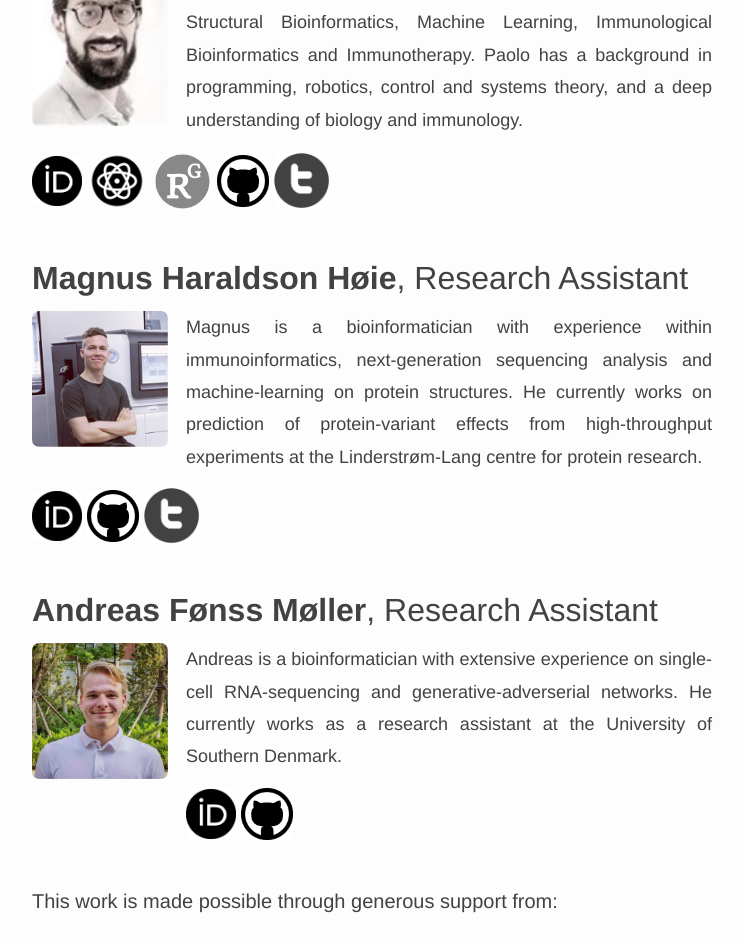
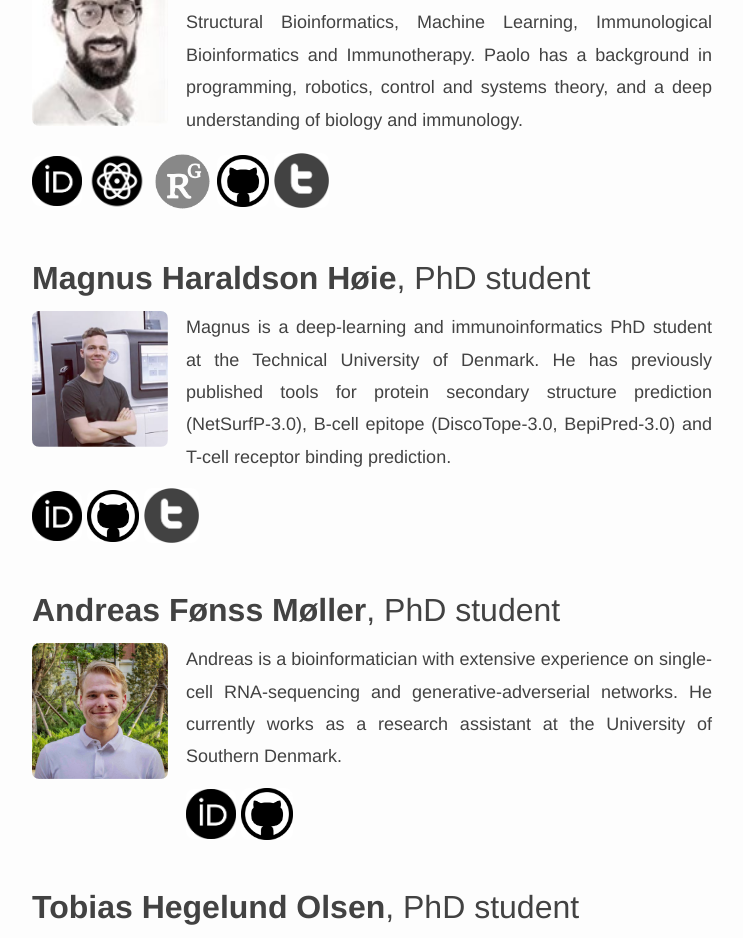
Before and after one commit to biodatascience101/BioDataScience101.github.io, a Jekyll site: the page built from _pages/about/index.md, in a window 1280 px wide and 1400 px high, scrolled down 897 px. Shown: the top 938 px of the window, without its empty margins (268-1011 px from the left). Built offline with Jekyll 4.4.1, drawn with Linux system fonts in a browser that asks for light colours; nearby versions of some CDN libraries; some of the changed text lies outside the part shown; grey boxes are pictures that could not be loaded.

Commit message:
Update team.yml

```diff
--- a/_data/team.yml
+++ b/_data/team.yml
@@ -18,24 +18,38 @@
 - name: Magnus Haraldson Høie
   is_pi: False
   is_current: True
-  position: Research Assistant
+  position: PhD student
   orcid:  http://opig.stats.ox.ac.uk/members
   github: https://github.com/Magnushhoie
   twitter: https://twitter.com/magnushoie
   bio: >
-    Magnus is a bioinformatician with experience within immunoinformatics,
-    next-generation sequencing analysis and machine-learning on protein structures. He currently works on prediction of
-    protein-variant effects from high-throughput experiments at the Linderstrøm-Lang centre for protein research.
+    Magnus is a deep-learning and immunoinformatics PhD student at the Technical University of Denmark.
+    He has previously published tools for protein secondary structure prediction (NetSurfP-3.0),
+    B-cell epitope (DiscoTope-3.0, BepiPred-3.0) and T-cell receptor binding prediction.
 
   photo: team/magnus_profile3.jpg
 
 - name: Andreas Fønss Møller
   is_pi: False
   is_current: True
-  position: Research Assistant
+  position: PhD student
   orcid:  https://orcid.org/0000-0002-4073-5568
   github: https://github.com/foenssmoeller
   bio: >
     Andreas is a bioinformatician with extensive experience on single-cell RNA-sequencing and
     generative-adverserial networks. He currently works as a research assistant at the University of Southern Denmark.
   photo: team/andreas_profile.jpg
+
+- name: Tobias Hegelund Olsen
+  is_pi: False
+  is_current: True
+  position: PhD student
+  orcid:  http://opig.stats.ox.ac.uk/members
+  github: https://github.com/Magnushhoie
+  twitter: https://twitter.com/magnushoie
+  bio: >
+    Tobias is an experienced bioinformatician specializing in immunoinformatics and machine learning.
+    He is currently pursuing his PhD at the University of Oxford,
+    where he is engaged in the design of therapeutic antibodies utilizing machine learning techniques.
+
+  photo: team/tobias_profile.jpg
```
